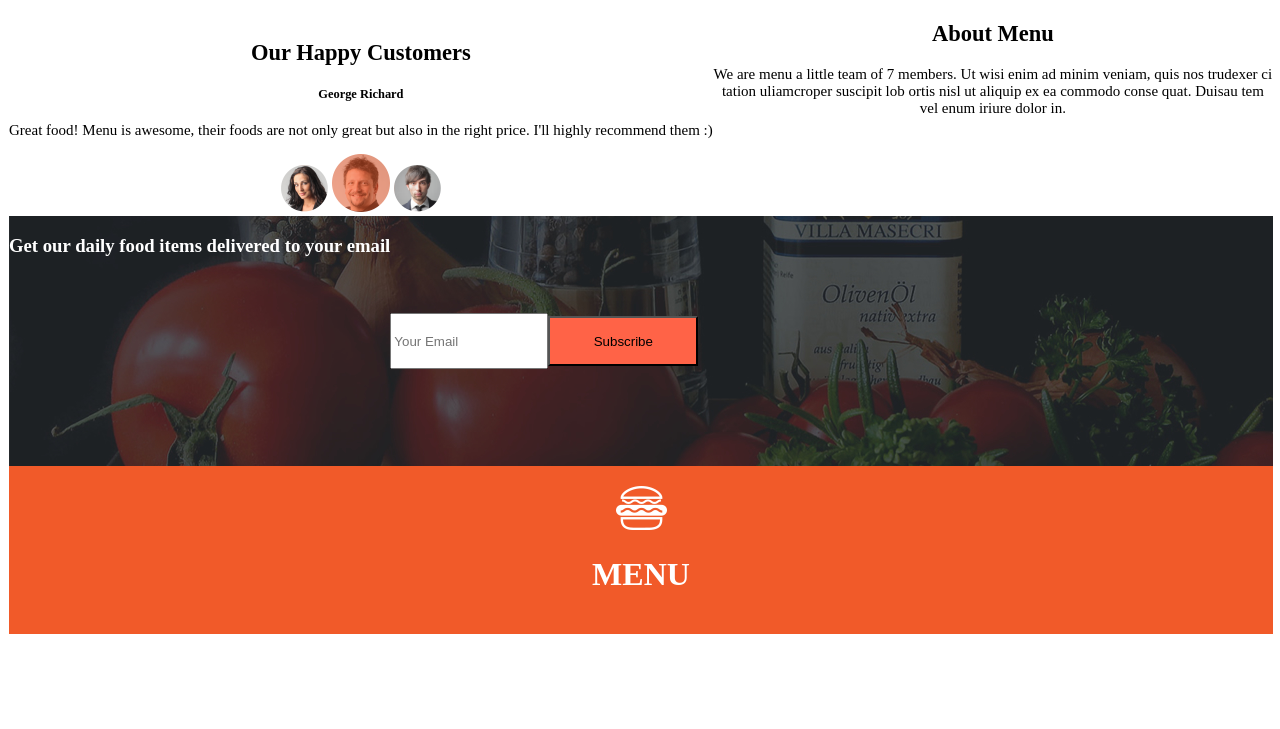
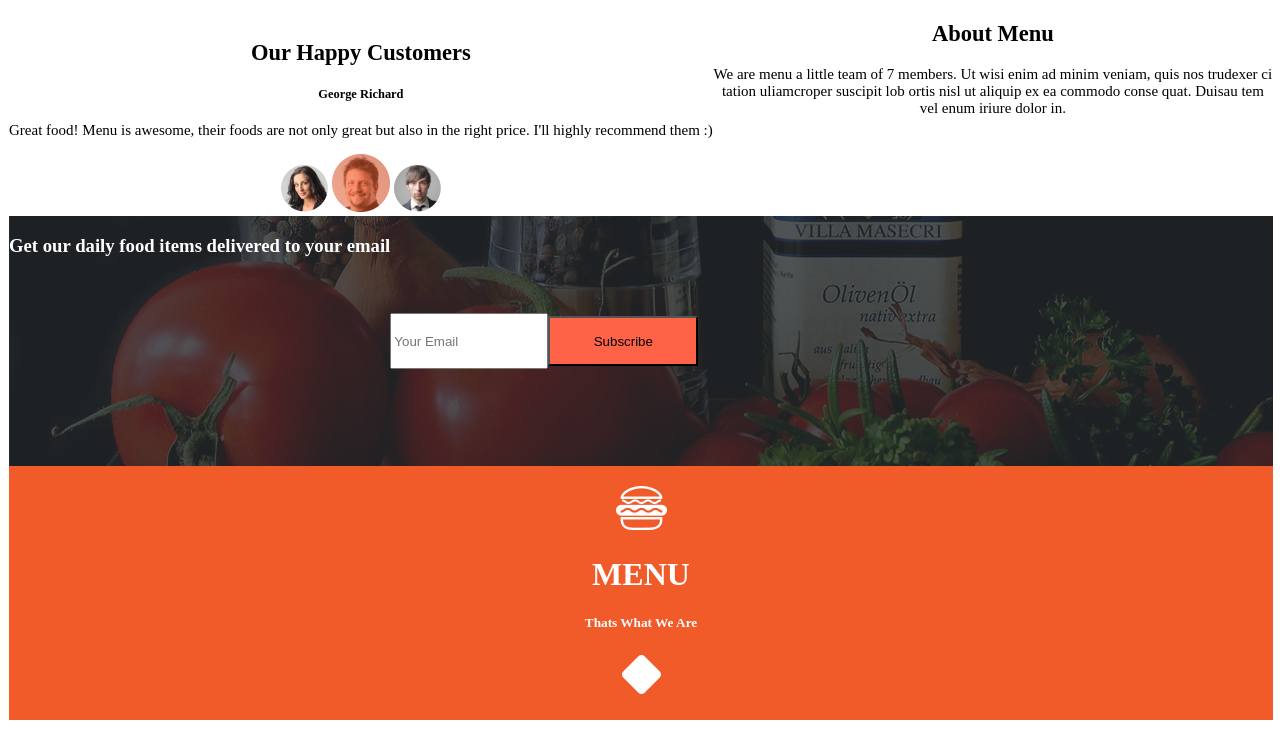
Before and after one commit to lydiak638/lydia, a plain HTML site: page index.html in a window 1280 px wide. Shown: the part 1568-2297 px from the top of the page. Before the commit the page ends 2211 px from the top, so only its background shows below. Drawn offline with Linux system fonts and the light colour scheme.

Commit message:
add pinterest image

```diff
--- a/index.html
+++ b/index.html
@@ -117,3 +117,7 @@
                 <div class="nuts">
                     <img src="images/logo_white.png" alt="">
                     <h1>MENU</h1>
+                    <h5>Thats What We Are</h5>
+                </div>
+                <div id="boy">
+                    <img src="images/pinterest.png" alt="">
```
